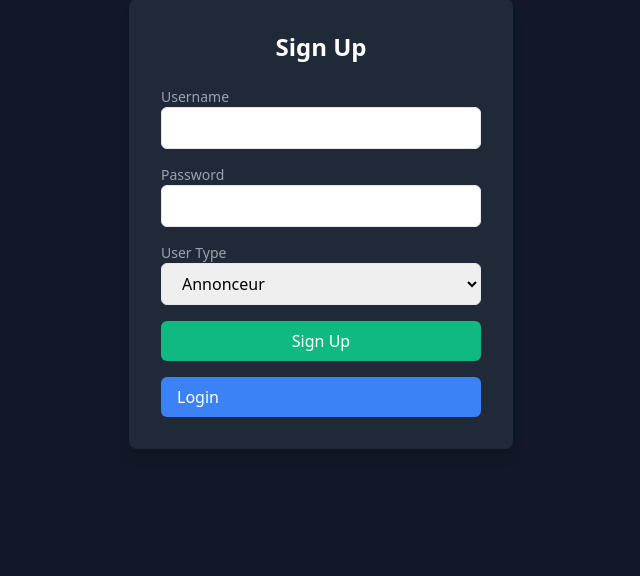
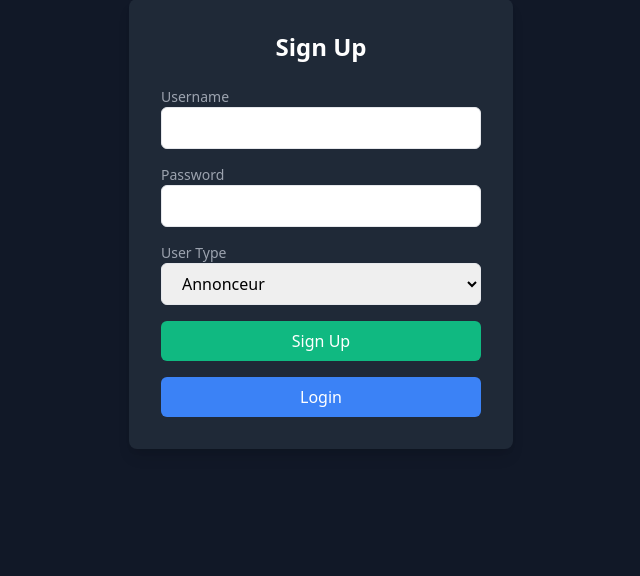
Before and after one commit to Youcode-Classe-E-2023-2024/WALID_SAIFI_avito_v2, a PHP site: page /SignUp.php in a window 1280 px wide. Shown: the part 176-752 px from the top of the page, without its empty margins (319-959 px from the left). Run offline with PHP 8.4, Linux system fonts and the light colour scheme.

Commit message:
modifier le lien de SinUp.php

```diff
--- a/SignUp.php
+++ b/SignUp.php
@@ -44,16 +44,14 @@ if ($_SERVER["REQUEST_METHOD"] == "POST") {
             <button type="submit"class="w-full px-4 py-2 bg-green-500 text-white rounded-md hover:bg-green-600 focus:outline-none focus:bg-green-600">Sign Up</button>
         </form>
 
-        <!-- Login button -->
         <div class="mt-4">
-        <a href="login.php"
-                class="block w-full px-4 py-2 bg-blue-500 text-white rounded-md hover:bg-blue-600 focus:outline-none focus:bg-blue-600">
-                Login
-            </a>
+        <a href="login.php">
+  <button class="w-full px-4 py-2 bg-blue-500 text-white rounded-md hover:bg-blue-600 focus:outline-none focus:bg-blue-600">Login</button>
+</a>
+
         </div>
     </div>
 
-    <!-- Custom JavaScript -->
     <script>
         function validateForm() {
             var username = document.getElementById('username').value;
```
